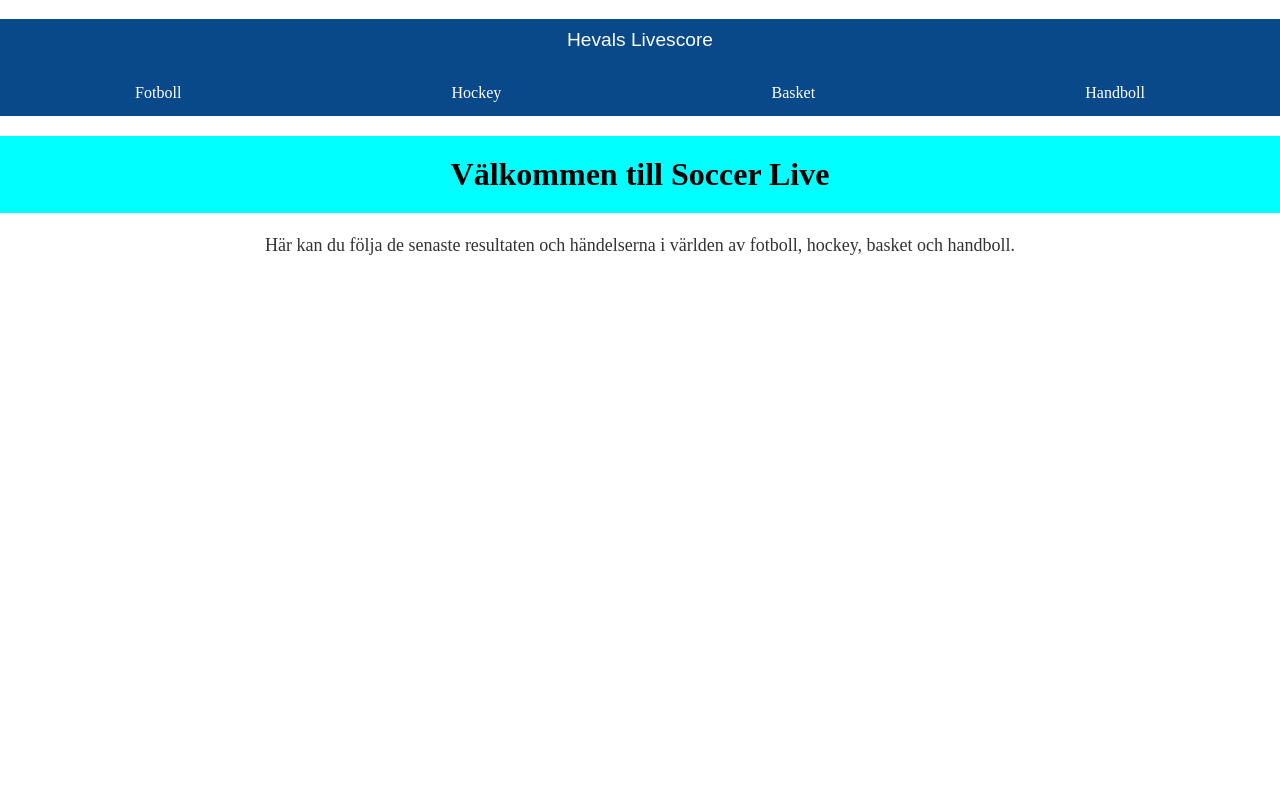
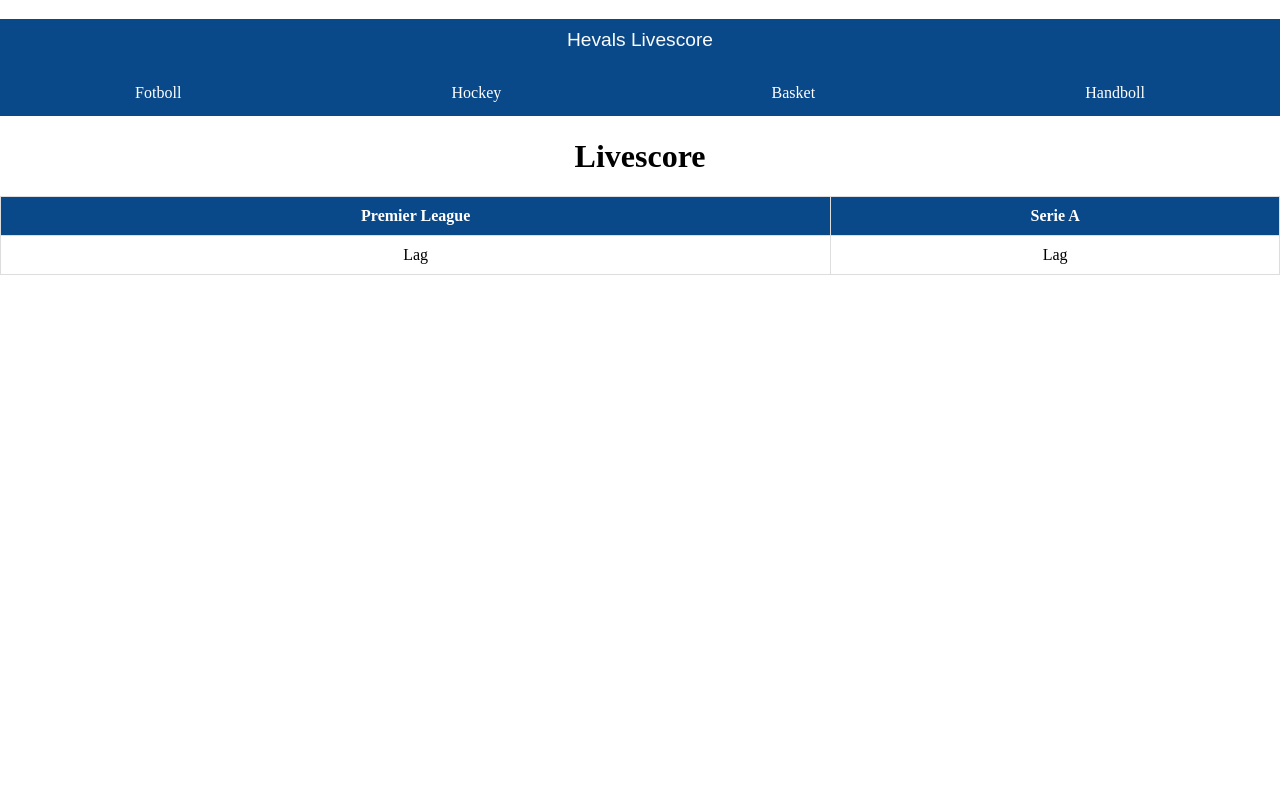
Before and after one commit to HevalDemirel/Soccer-live, a website: page index.html in a window 1280 px wide. Shown: the top 800 px of the page. Drawn offline with Linux system fonts and the light colour scheme.

Commit message:
Added table

```diff
--- a/index.html
+++ b/index.html
@@ -20,11 +20,27 @@
         </nav>
     </header>
     <main>
-        <h1>Välkommen till Soccer Live</h1>
-        <p>
-            Här kan du följa de senaste resultaten och händelserna i världen av fotboll, hockey, basket och handboll.
-        </p>
+        <h1>Livescore</h1>
+        <table>
+            <thead>
+                <tr>
+                    <th>Premier League</th>
+                    <th>Serie A</th>
+
+                </tr>
+            </thead>
+            <tbody>
+
+                <tr>
+                    <td>Lag</td>
+                    <td>Lag</td>
+
+                </tr>
+
+            </tbody>
+        </table>
     </main>
+
     <footer>
         <p>&copy; 2023 Hevals Livescore. Alla rättigheter förbehållna.</p>
     </footer>
--- a/styles.scss
+++ b/styles.scss
@@ -50,10 +50,20 @@ main {
   height: 800px;
   text-align: center;
 
-  h1 {
-    margin: 0;
-    background-color: aqua;
-    padding: 20px;
+  table{
+    width: 100%;
+    border-collapse: collapse;
+    margin-top: 20px;
+  }
+
+  th, td{
+    border: 1px solid #ddd;
+    padding: 10px;
+  }
+
+  th{
+    background-color: #0a4989;
+    color: white;
   }
 
   p {
```
Also changed, not shown: styles.css.
